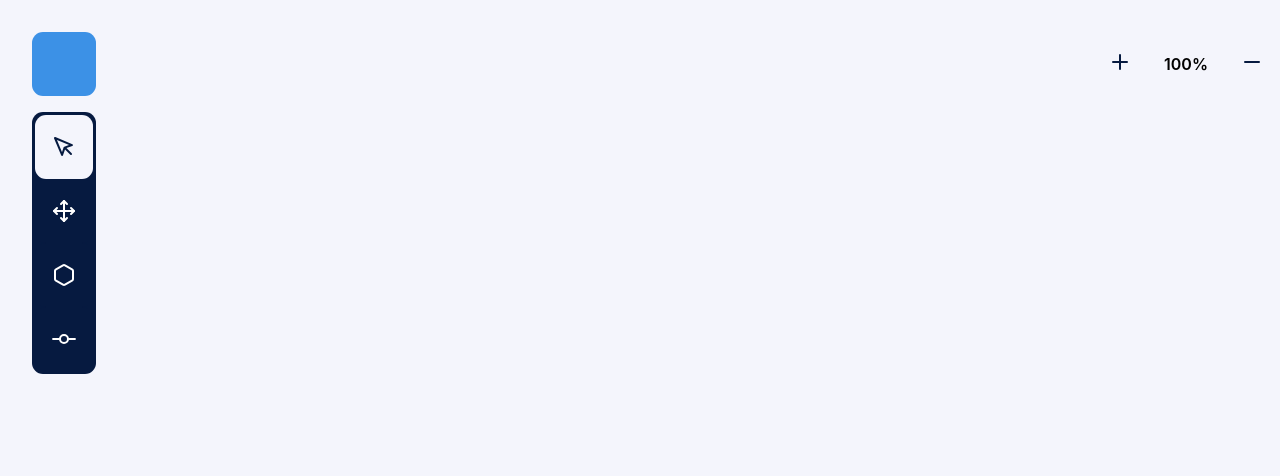
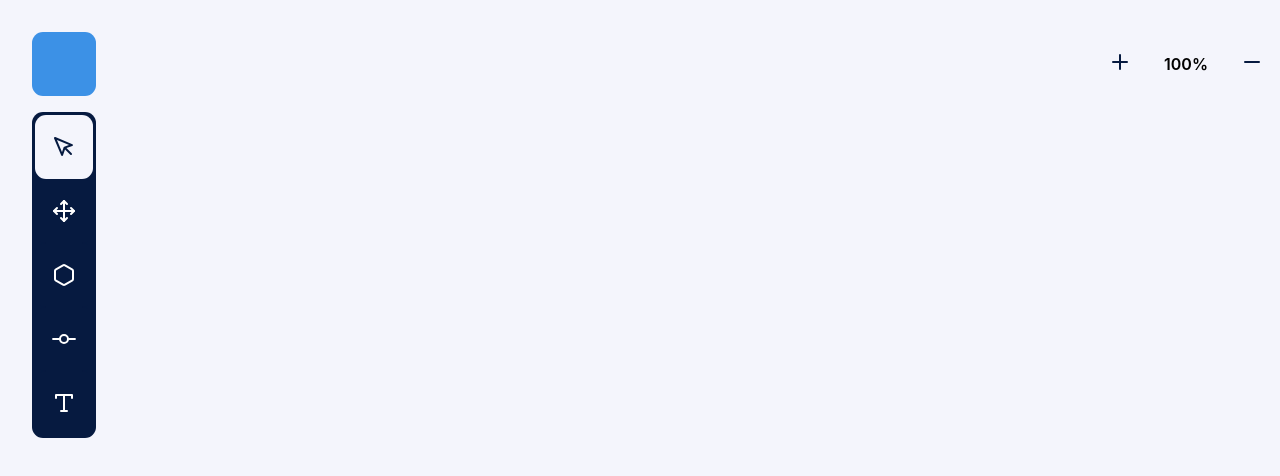
Before and after one commit to JakubK/NgGraphBoard, an Angular app: page / in a window 1280 px wide. Shown: the top 476 px of the page. Built offline with nearby package versions, Linux system fonts and the light colour scheme.

Commit message:
Add menu item for labeling tool

```diff
--- a/src/app/components/board/board.component.ts
+++ b/src/app/components/board/board.component.ts
@@ -25,7 +25,7 @@ export class BoardComponent implements OnInit {
 
   ngOnInit() {
     const mouseMove$: Observable<MouseEvent> = fromEvent(this.host.nativeElement, 'mousemove');
-    const mouseUp$: Observable<MouseEvent> = fromEvent(this.host.nativeElement, 'mouseup');
+    const mouseUp$ = fromEvent(this.host.nativeElement, 'mouseup');
     const mouseDown$ = fromEvent(this.host.nativeElement, 'mousedown');
 
     const move$ = (start: MouseEvent) => mouseMove$.pipe(
@@ -43,7 +43,7 @@ export class BoardComponent implements OnInit {
         map(([first, second]) => ({
           left: first.left - second.left,
           top: first.top - second.top,
-        }))
+        })),
       )),
     );
 
--- a/src/app/components/toolbar/toolbar.component.html
+++ b/src/app/components/toolbar/toolbar.component.html
@@ -28,5 +28,12 @@
                 <path d="M17.01 12H22.96" stroke="white" stroke-width="2" stroke-linecap="round" stroke-linejoin="round"/>
             </svg>
         </div>
+        <div (click)="switchCursor(4)" [class.toolbar__item--active]="(cursorService.activeCursorMode$$ | async) === 4" class="toolbar__item">
+            <svg width="24" height="24" viewBox="0 0 24 24" fill="none" xmlns="http://www.w3.org/2000/svg">
+                <path d="M4 7V4H20V7" stroke="white" stroke-width="2" stroke-linecap="round" stroke-linejoin="round"/>
+                <path d="M9 20H15" stroke="white" stroke-width="2" stroke-linecap="round" stroke-linejoin="round"/>
+                <path d="M12 4V20" stroke="white" stroke-width="2" stroke-linecap="round" stroke-linejoin="round"/>
+            </svg>
+        </div>
     </div>
 </aside>
--- a/src/app/models/cursorMode.ts
+++ b/src/app/models/cursorMode.ts
@@ -2,5 +2,6 @@ export enum CursorMode {
     Pointer = 0,
     MoveCamera = 1,
     AddNode = 2,
-    AddEdge = 3
+    AddEdge = 3,
+    Label = 4,
 }
```
